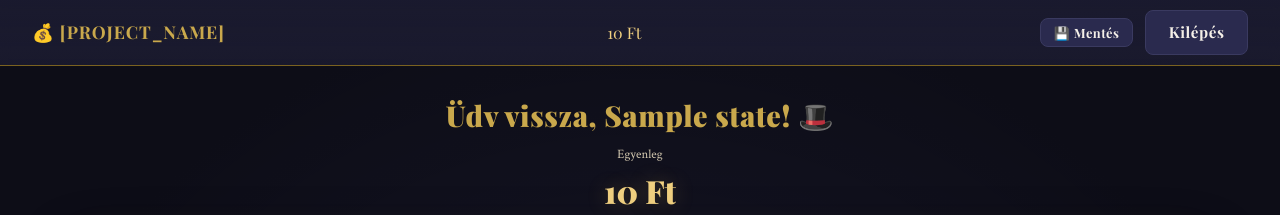
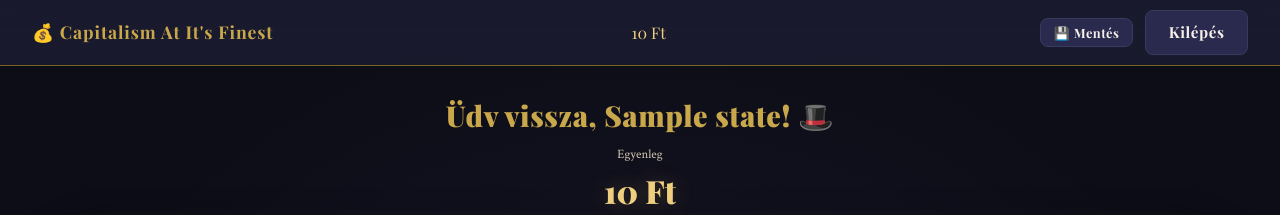
Before and after one commit to Benedek45/penzugy, a Flask app: template templates/hub.html in a window 1280 px wide. Shown: the top 215 px of the page. Run offline with Flask 3, Linux system fonts and the light colour scheme; the template is opened without the code that fills it: most values are stand-ins (such as "Sample title", 1, 10 or a date in 2020).

Commit message:
Rename project to Capitalism At It's Finest

```diff
--- a/templates/base.html
+++ b/templates/base.html
@@ -3,7 +3,7 @@
 <head>
   <meta charset="UTF-8"/>
   <meta name="viewport" content="width=device-width, initial-scale=1.0"/>
-  <title>{% block title %}[PROJECT_NAME]{% endblock %}</title>
+  <title>{% block title %}Capitalism At It's Finest{% endblock %}</title>
   <link rel="stylesheet" href="/static/css/style.css"/>
   {% block head %}{% endblock %}
 </head>
@@ -11,7 +11,7 @@
 
 <!-- ── Navbar ────────────────────────────────────────────────────────── -->
 <nav id="navbar">
-  <a href="/" class="nav-title">💰 [PROJECT_NAME]</a>
+  <a href="/" class="nav-title">💰 Capitalism At It's Finest</a>
   <div class="nav-balance">
     <span id="nav-balance">{% if state %}{{ "{:,}".format(state.balance).replace(",", " ") }} Ft{% endif %}</span>
     <span id="nav-debt" class="debt"
--- a/templates/games/casino.html
+++ b/templates/games/casino.html
@@ -1,5 +1,5 @@
 {% extends "base.html" %}
-{% block title %}Kaszinó — Pénz Plaza{% endblock %}
+{% block title %}Kaszinó — Capitalism At It's Finest{% endblock %}
 
 {% block head %}
 <style>
--- a/templates/games/horse_race.html
+++ b/templates/games/horse_race.html
@@ -1,5 +1,5 @@
 {% extends "base.html" %}
-{% block title %}Lóverseny — Pénz Plaza{% endblock %}
+{% block title %}Lóverseny — Capitalism At It's Finest{% endblock %}
 
 {% block head %}
 <style>
--- a/templates/games/pachinko.html
+++ b/templates/games/pachinko.html
@@ -1,5 +1,5 @@
 {% extends "base.html" %}
-{% block title %}Pachinko — Pénz Plaza{% endblock %}
+{% block title %}Pachinko — Capitalism At It's Finest{% endblock %}
 
 {% block head %}
 <style>
--- a/templates/games/scam.html
+++ b/templates/games/scam.html
@@ -1,5 +1,5 @@
 {% extends "base.html" %}
-{% block title %}Szélhámosok Utcája — Pénz Plaza{% endblock %}
+{% block title %}Szélhámosok Utcája — Capitalism At It's Finest{% endblock %}
 
 {% block head %}
 <style>
--- a/templates/games/slots.html
+++ b/templates/games/slots.html
@@ -1,5 +1,5 @@
 {% extends "base.html" %}
-{% block title %}Nyerőgépek — Pénz Plaza{% endblock %}
+{% block title %}Nyerőgépek — Capitalism At It's Finest{% endblock %}
 
 {% block head %}
 <style>
--- a/templates/hub.html
+++ b/templates/hub.html
@@ -1,5 +1,5 @@
 {% extends "base.html" %}
-{% block title %}Pénz Plaza — Hub{% endblock %}
+{% block title %}Capitalism At It's Finest{% endblock %}
 
 {% block head %}
 <style>
@@ -288,8 +288,8 @@
   {% endif %}
 
   <!-- Town map -->
-  <div id="town-map" aria-label="Pénz Plaza térkép">
-    <img src="{{ url_for('static', filename='assets/the-center.png') }}" alt="Pénz Plaza várostér" class="town-scene-img" draggable="false">
+  <div id="town-map" aria-label="Capitalism At It's Finest map">
+    <img src="{{ url_for('static', filename='assets/the-center.png') }}" alt="Capitalism At It's Finest town" class="town-scene-img" draggable="false">
 
     <a href="/game/casino" class="map-hotspot hotspot-casino" aria-label="Kaszinó megnyitása">
       <span class="map-label">Kaszinó</span>
--- a/templates/login.html
+++ b/templates/login.html
@@ -135,7 +135,7 @@
   <p class="login-subtitle">"Ahol a pénz nem alszik — csak te fogsz."</p>
 
   <div class="login-card">
-    <h2>🎩 Üdvözöl a Plaza</h2>
+    <h2>🎩 Üdvözöl a Capitalism At It's Finest</h2>
 
     <div class="form-group">
       <label for="name-input">A neved, uram / hölgyem:</label>
```
Also changed, not shown: AGENTS.md (+2 -1 lines).
